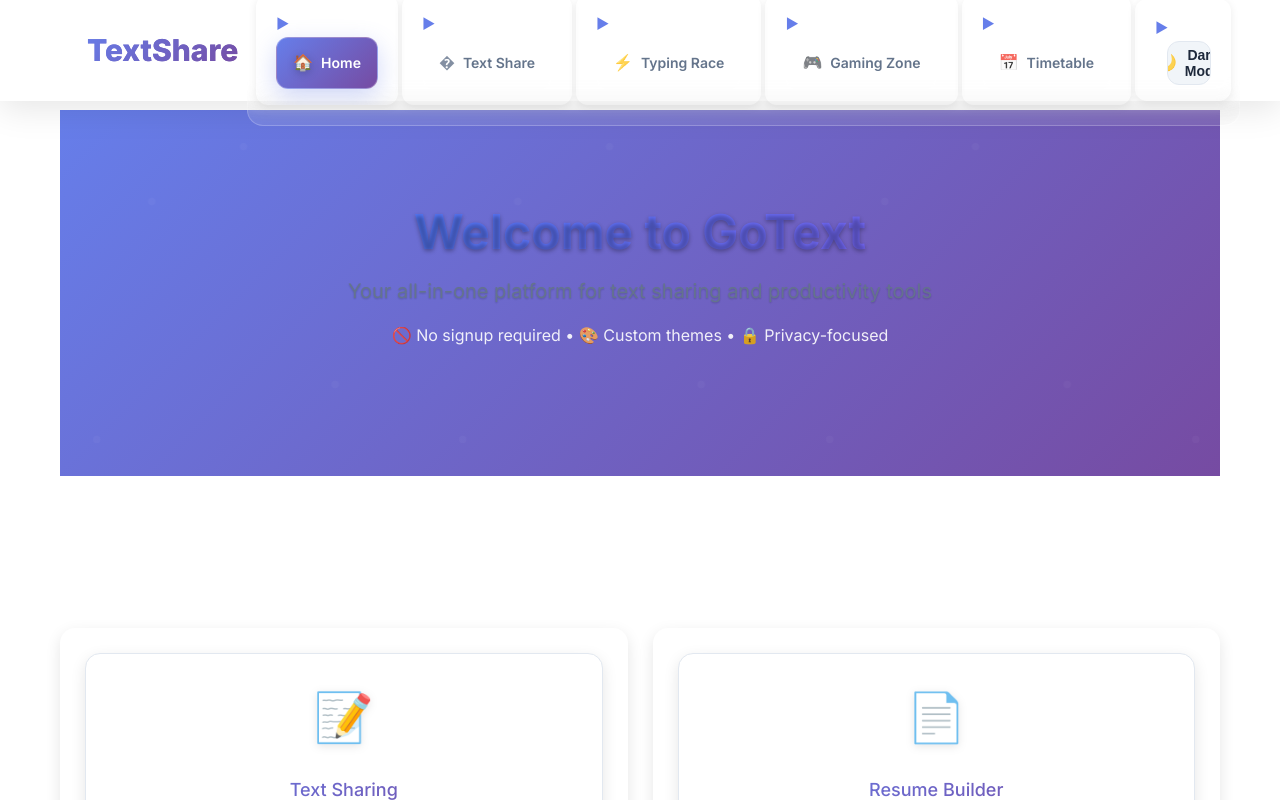
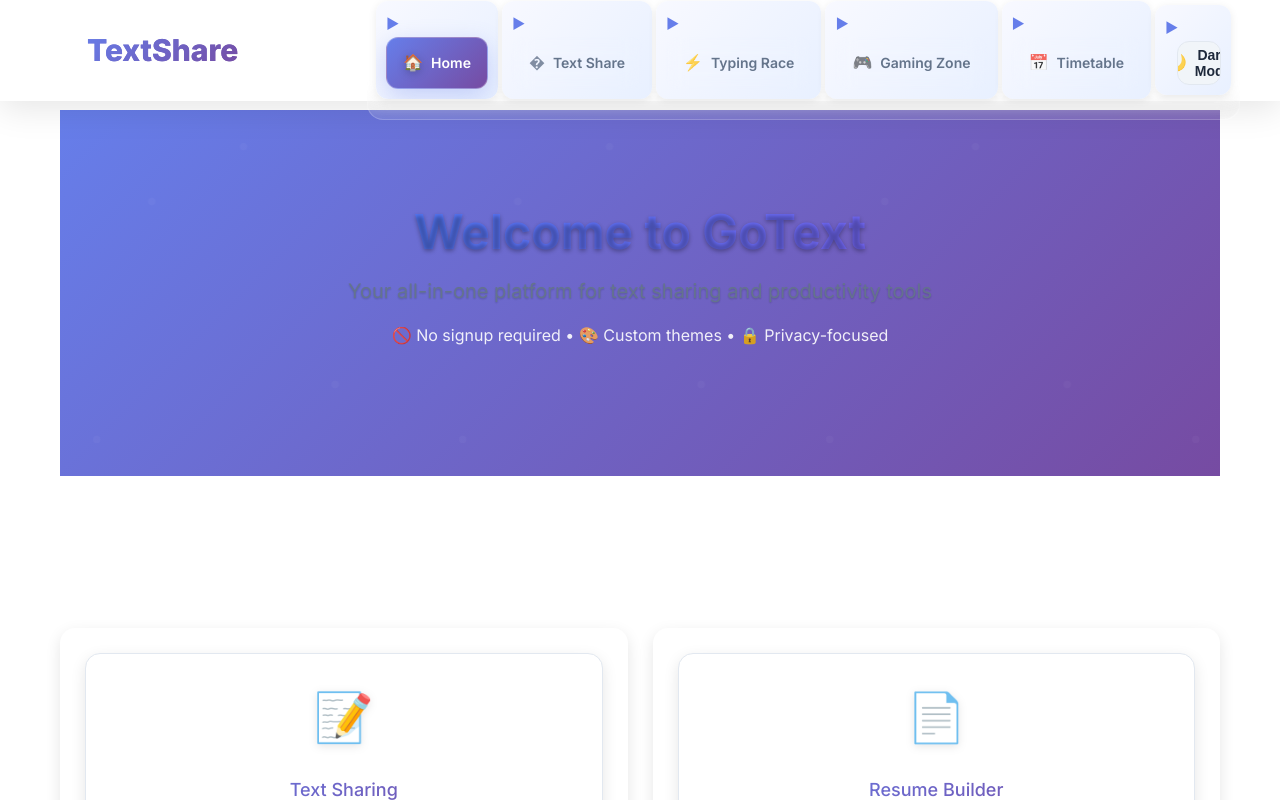
Before and after one commit to Anvithshetty17/text-share-website, a React (Create React App) app in the folder client/: page / in a window 1280 px wide. Shown: the top 800 px of the page. Built offline with nearby package versions, Linux system fonts and the light colour scheme; no server answers.

Commit message:
Update App.css

```diff
--- a/client/src/App.css
+++ b/client/src/App.css
@@ -155,7 +155,8 @@ body {
   height: 60px;
 }
 .nav-container ul li {
-  background: none;
+padding: 10px;
+  color: blue;
   border-left: none;
   border-radius: 12px;
   position: relative;
```
